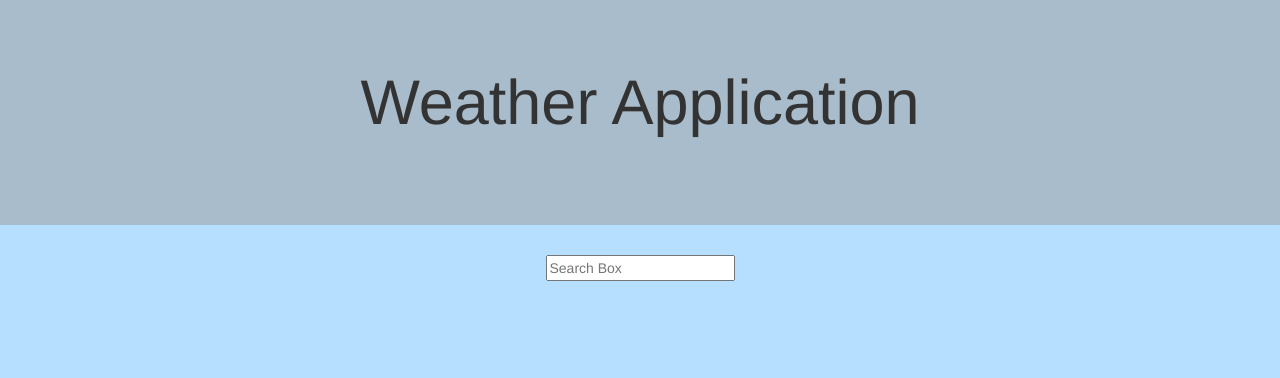
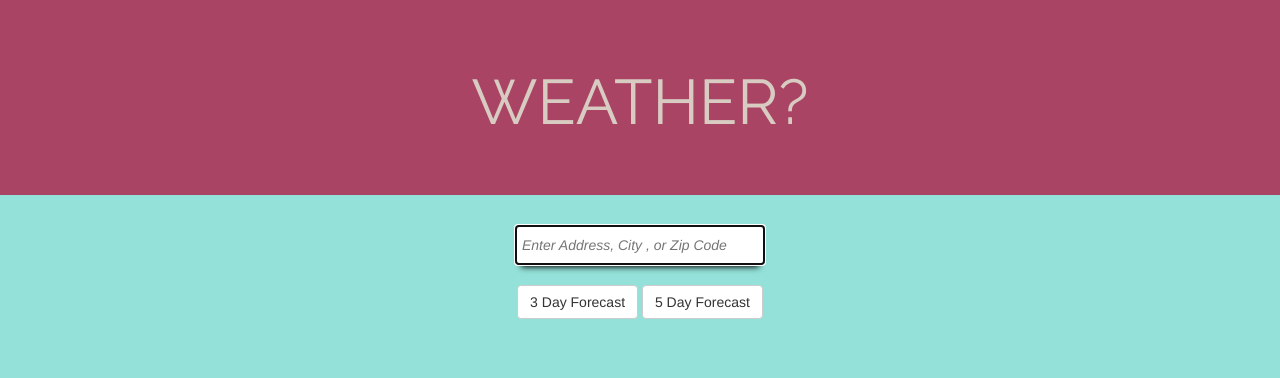
Before and after one commit to viviancan/Codeup-Web-Exercises, a PHP site: page /weathermap.html in a window 1280 px wide. Shown: the top 378 px of the page. Run offline with PHP 8.4, Linux system fonts and the light colour scheme; some libraries are stand-ins or nearby versions.

Commit message:
additional css styling. Added 3 & 5 day forecast buttons

```diff
--- a/public/css/weathermap_cs.css
+++ b/public/css/weathermap_cs.css
@@ -1,15 +1,32 @@
 body{
-	background-color: rgba(73, 174, 254, 0.4);
+	background-color: #93E1D8;
 
 }
 
 .jumbotron{
-	background-color: rgba(158, 158, 158, 0.52);
+	background-color: #AA4465;
+	color: #D8CCC2;
+	font-family: 'Raleway', sans-serif;
+
+}
+
+#searchBox{
+	width: 250px;
+	height: 40px;
+	padding: 5px;
+	font-style: italic;
+	box-shadow: 0 8px 6px -6px black;
+	margin-bottom: 20px;
+}
+
+#button{
 }
 
 
 .col-md-4{
-	background-color: #efefef
+	background-color: #DDFFF7;
+	box-shadow: inset 0 0 5px #AA4465;
+	padding: 15px 15px;
 
 }
 
@@ -23,7 +40,6 @@ body{
 }
 
 h1{
-	margin-bottom: 40px;
 	text-align: center;
 }
 
@@ -37,4 +53,6 @@ h3{
 	width: 100%;
 	height: 400px;
 	background-color: grey
+	box-shadow: 0 8px 6px -6px black;
+
 }
--- a/public/js/weathermap_js.js
+++ b/public/js/weathermap_js.js
@@ -104,9 +104,6 @@
 /*------------------------------------------------------------------------------------------------
 Search Bar Autocomplete
 ------------------------------------------------------------------------------------------------*/
-//Sets up orginal map
-	function map() {
-
 		//Set default locaton to SATX
 		var defLocation = new google.maps.LatLng(29.426791, -98.489602);
 
@@ -127,23 +124,16 @@ Search Bar Autocomplete
 
 		$(input).keypress(function(e) {
 			if(e.which == 13) {
-				var marker = '';
 				var cityValue = $('#searchBox').val();
-				console.log(cityValue);
-
 				var geocoder = new google.maps.Geocoder();
 				var geocoderOptions = {
 					address: cityValue
 				}
 
 				geocoder.geocode(geocoderOptions, function(results, status) {
-					console.log(results)
-
+					if (status === 'OK'){
 						var latitude = results[0].geometry.location.lat();
 						var longitude = results[0].geometry.location.lng();
-					console.log(latitude);
-					console.log(longitude);
-					console.log(results[0].formatted_address);
 
 						$("#insertWeather").html(" ");
 
@@ -158,7 +148,6 @@ Search Bar Autocomplete
 						//If the request is succusessful, it will call the addWeatherToPage function
 						requestWeather.done(function(data){
 							console.log(data);
-						// $("#cityName").html(data.city.name);
 							addCityName(results[0].formatted_address);
 							addWeatherToPage(data);
 						})
@@ -170,15 +159,14 @@ Search Bar Autocomplete
 						});
 
 						map.setCenter(results[0].geometry.location);
-						marker = new google.maps.Marker({
+							var marker = new google.maps.Marker({
 							map: map,
 							position: results[0].geometry.location
 						});
-
+					} else {
+						console.log("Geocode Error" + status);
+					}
 				});
 			}
 		});
-	};
-	map();
-
 })();
--- a/public/weathermap.html
+++ b/public/weathermap.html
@@ -13,14 +13,23 @@
 		<!-- Custom CSS -->
 		<link rel="stylesheet" type="text/css" href="/css/weathermap_cs.css">
 
+		<link href="https://fonts.googleapis.com/css?family=Raleway" rel="stylesheet">
+
 	</head>
 	<body>
 
 		<div class="jumbotron">
-			<h1>Weather Application</h1>
+			<h1>WEATHER?</h1>
+
 		</div>
 		<div class="container">
-			<input id="searchBox" class="controls" type="text" placeholder="Search Box">
+			<div class="row">
+				<input id="searchBox"  type="text" placeholder="Enter Address, City , or Zip Code" autofocus>
+			</div>
+			<div class="row" id="button">
+				<button class="btn btn-default">3 Day Forecast</button>
+				<button class="btn btn-default">5 Day Forecast</button>
+			</div>
 		</div>
 
 		<div class="container" >
@@ -29,7 +38,7 @@
 		</div>
 
 		<div class="container">
-			<div id="map"></div>
+			<div class="col-sm-6" id="map"></div>
 		</div>
 
 		<script src="https://ajax.googleapis.com/ajax/libs/jquery/2.1.3/jquery.min.js"></script>
```
Also changed, not shown: public/fonts/Raleway-Regular.ttf (added). Lines whose indentation alone changed are shown as unchanged.
